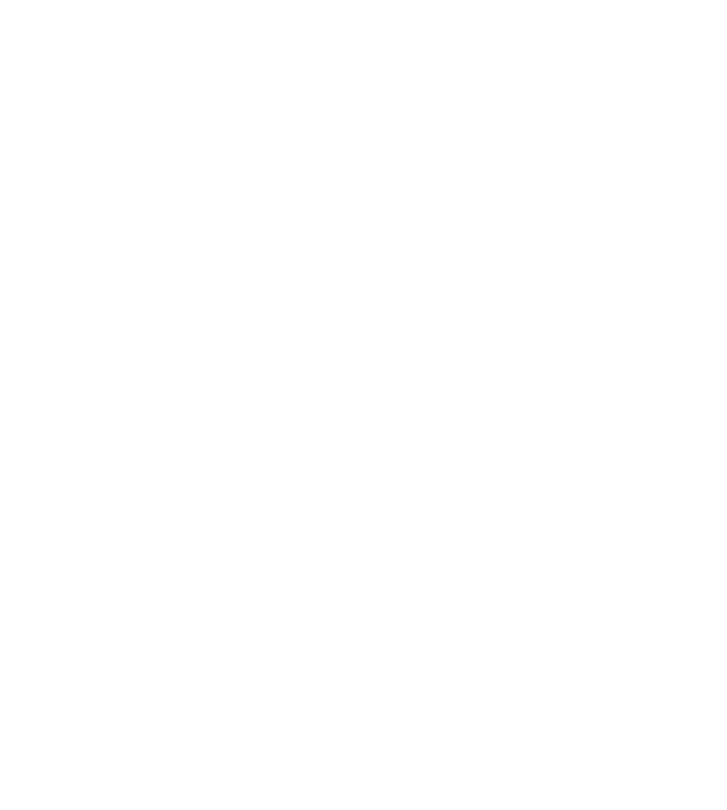
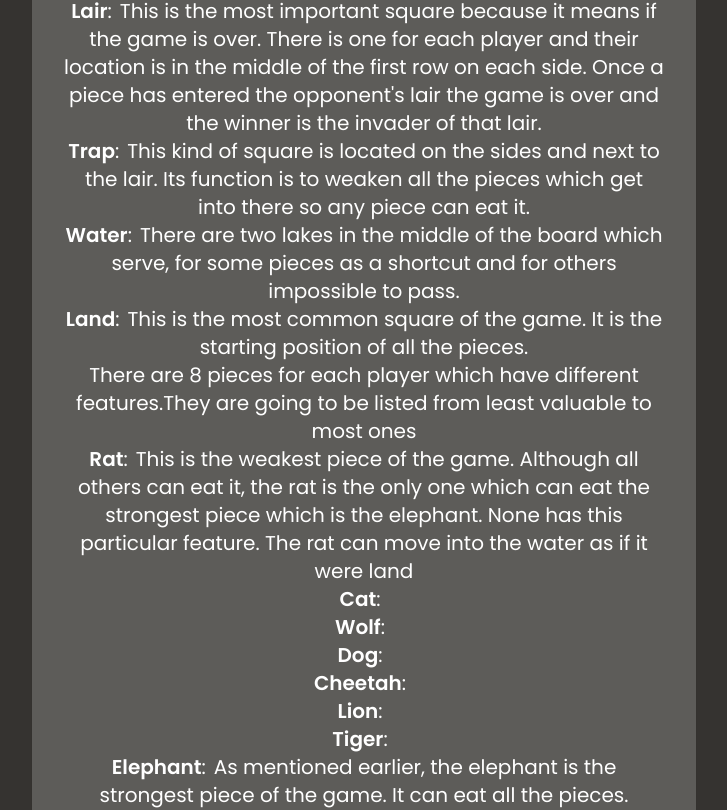
Before and after one commit to MateCon/jungle-chess, a Next.js app: page /aboutjc in a window 1280 px wide. Shown: the part 1235-2045 px from the top of the page, without its empty margins (348-1075 px from the left). Before the commit the page ends 873 px from the top, so only its background shows below. Built offline with nearby package versions, Linux system fonts and the light colour scheme.

Commit message:
aboutjc how to play information v1

```diff
--- a/src/pages/aboutjc.tsx
+++ b/src/pages/aboutjc.tsx
@@ -17,7 +17,7 @@
                 <span className="text-primary-600">Jungle</span>
                 <span className="text-white">Chess</span>
               </h1>
-            <div className="flex flex-col justify-center items-center rounded-md shadow-sm mx-8 px-8 box-content bg-background-700 h-[600px] w-[600px]">
+            <div className="flex flex-col justify-center items-center rounded-md shadow-sm mx-8 px-8 box-content bg-background-700 h-[1000px] w-[600px]">
             <h2
               className="text-2xl font-semibold text-center mt-10 mb-2"
               >
@@ -41,17 +41,82 @@
                 <span className="text-white font-semibold">Chess</span>
                 <span className="text-white mr-2">.</span><br/>
             </div>
+            </div>
+            <div className="flex flex-col justify-center items-center rounded-md shadow-sm mx-8 px-8 mt-10 box-content bg-background-700 h-[1000px] w-[600px]">
+
             <h2
               className="text-2xl font-semibold text-center mt-10 mb-2"
               >
                 <span className="text-white mr-2">How to play</span>
-                <span className="text-primary-600">Jungle</span>
+                <span className="text-primary-600 mr-2">Jungle</span>
                 <span className="text-white">Chess?</span>
             </h2>
             <div
               className="text-xl font-normal text-center mb-10"
               >
-                <span className="text-white">There are 8 pieces for each player which have different features.</span><br/>
+
+
+                <span className="text-white">There are four types of squares.</span><br/>
+                <span className="text-white font-semibold">Lair</span>
+                <span className="text-white mr-2">:</span>
+                <span className="text-white">This is the most important square because it means if the game is over. There is one for each player and their location is in
+                the middle of the first row on each side. Once a piece has entered the opponent's lair the game is over and the winner is the invader of that lair.</span><br/>
+
+                <span className="text-white font-semibold">Trap</span>
+                <span className="text-white mr-2">:</span>
+                <span className="text-white">This kind of square is located on the sides and next to the lair. Its function is to weaken all the pieces which get into there
+                so any piece can eat it.</span><br/>
+
+                <span className="text-white font-semibold">Water</span>
+                <span className="text-white mr-2">:</span>
+                <span className="text-white">There are two lakes in the middle of the board which serve, for some pieces as a shortcut and for others impossible to pass.</span><br/>
+
+
+                <span className="text-white font-semibold">Land</span>
+                <span className="text-white mr-2">:</span>
+                <span className="text-white">This is the most common square of the game. It is the starting position of all the pieces.</span><br/>
+
+                <span className="text-white">There are 8 pieces for each player which have different features.</span>
+                <span className="text-white">They are going to be listed from least valuable to most ones</span><br/>
+
+                <span className="text-white font-semibold">Rat</span>
+                <span className="text-white mr-2">:</span>
+                <span className="text-white">This is the weakest piece of the game. Although all others can eat it, the rat is the only one which can eat the strongest piece which is the elephant.
+                None has this particular feature. The rat can move into the water as if it were land</span><br/>
+
+                <span className="text-white font-semibold">Cat</span>
+                <span className="text-white mr-2">:</span>
+                <span className="text-white"></span><br/>
+
+                <span className="text-white font-semibold">Wolf</span>
+                <span className="text-white mr-2">:</span>
+                <span className="text-white"></span><br/>
+
+                <span className="text-white font-semibold">Dog</span>
+                <span className="text-white mr-2">:</span>
+                <span className="text-white"></span><br/>
+
+                <span className="text-white font-semibold">Cheetah</span>
+                <span className="text-white mr-2">:</span>
+                <span className="text-white"></span><br/>
+
+                <span className="text-white font-semibold">Lion</span>
+                <span className="text-white mr-2">:</span>
+                <span className="text-white"></span><br/>
+
+                <span className="text-white font-semibold">Tiger</span>
+                <span className="text-white mr-2">:</span>
+                <span className="text-white"></span><br/>
+
+                <span className="text-white font-semibold">Elephant</span>
+                <span className="text-white mr-2">:</span>
+                <span className="text-white">As mentioned earlier, the elephant is the strongest piece of the game. It can eat all the pieces. However, the rat, which is
+                the weakest one, can eat it. Neither the elephant moves into water nor jumps over it.</span><br/>
+
+
+
+
+
                 <span className="text-white">The main goal is getting into the opponent's lair,
                 but you can also eat all the pieces of the another player.</span>
             </div>
```
